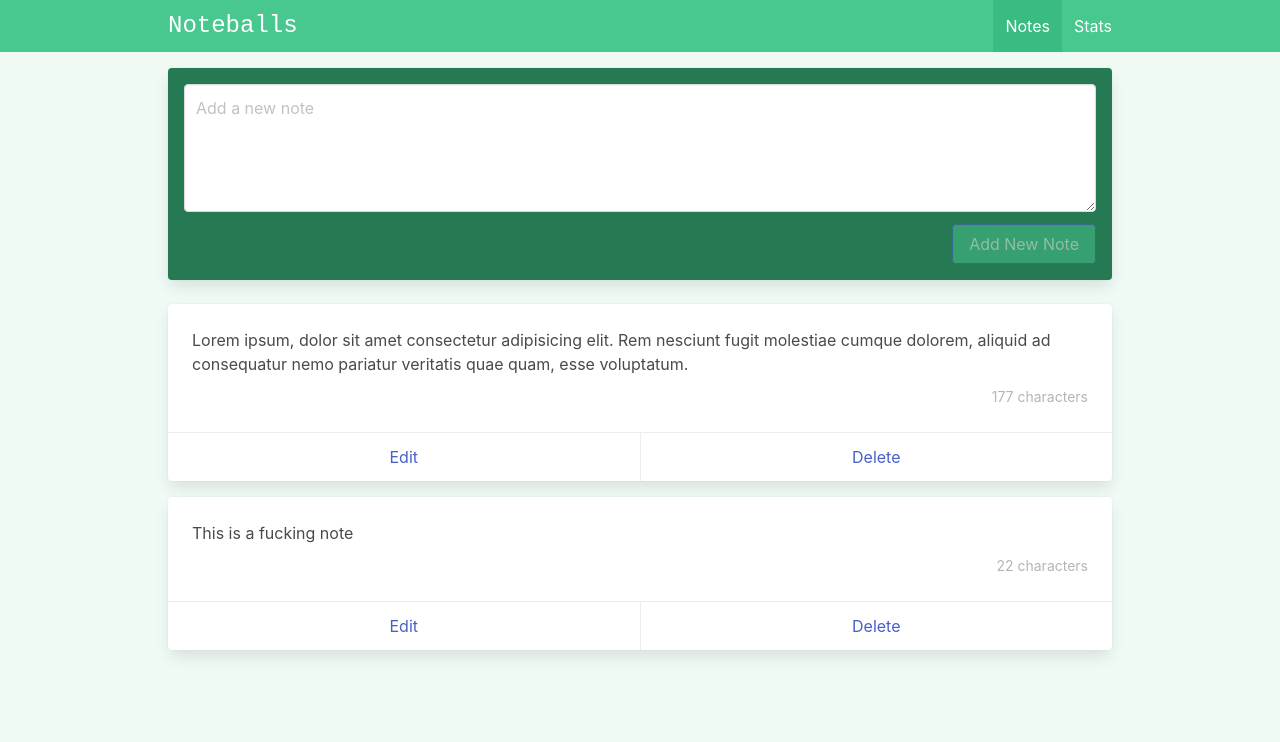
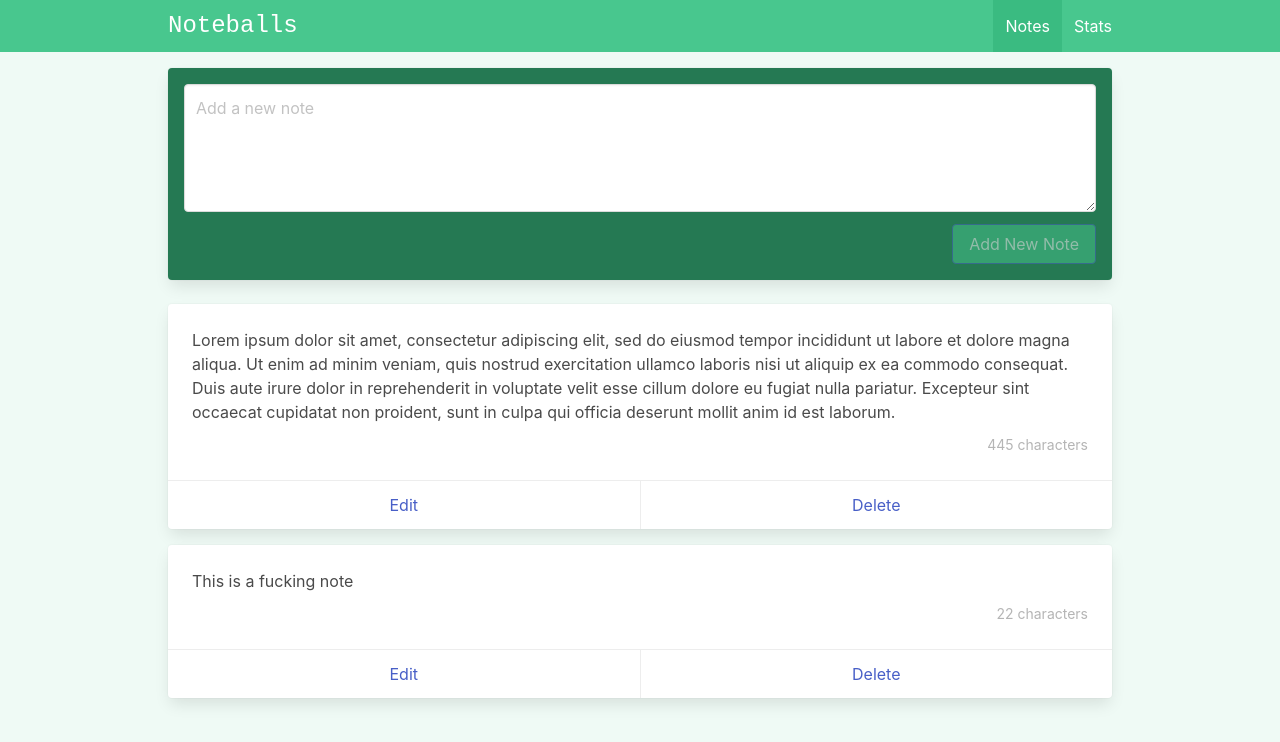
Before and after one commit to danielfoliveira/Noteballs, a Vue app: page /#/ in a window 1280 px wide. Shown: the top 742 px of the page. Built offline with nearby package versions, Linux system fonts and the light colour scheme.

Commit message:
Pinia Store
Install pinia store
Create notes store
Add notes array to state
Add and delete note actions

```diff
--- a/package.json
+++ b/package.json
@@ -11,6 +11,7 @@
   },
   "dependencies": {
     "bulma": "^0.9.4",
+    "pinia": "^2.1.7",
     "vue": "^3.3.4",
     "vue-router": "^4.2.5"
   },
--- a/src/components/Notes/Note.vue
+++ b/src/components/Notes/Note.vue
@@ -15,7 +15,7 @@
       <a
         class="card-footer-item"
         href="#"
-        @click.prevent="handleDeleteClick"
+        @click.prevent="deleteNote(note.id)"
       >
         Delete
       </a>
@@ -25,7 +25,8 @@
 
 <script setup>
 /* ====== imports ====== */
-import { computed } from 'vue';
+import { computed } from 'vue'
+import { useStoreNotes } from '@/stores/storeNotes'
 
 /* ====== props ====== */
 const props = defineProps({
@@ -35,8 +36,9 @@
   }
 })
 
-/* ====== emits ====== */
-const emit = defineEmits(['deleteClicked'])
+/* ====== store ====== */
+const storeNotes = useStoreNotes()
+const { deleteNote } = storeNotes
 
 /* ====== character length ====== */
 const characterLength = computed(() => {
@@ -45,9 +47,4 @@
   return `${length} ${description}`
 })
 
-/* ====== handle delete clicked ====== */
-const handleDeleteClick = () => {
-  emit('deleteClicked', props.note.id)
-}
-
 </script>
--- a/src/main.js
+++ b/src/main.js
@@ -1,7 +1,9 @@
 import { createApp } from 'vue'
 import App from './App.vue'
 import router from '@/router'
+import { createPinia } from 'pinia'
 
 createApp(App)
+  .use(createPinia())
   .use(router)
   .mount('#app')
--- /dev/null
+++ b/src/stores/storeNotes.js
@@ -0,0 +1,33 @@
+import { defineStore } from 'pinia'
+
+export const useStoreNotes = defineStore('storeNotes', {
+  state: () => {
+    return {
+      notes: [{
+        id: 'id1',
+        content: 'Lorem ipsum dolor sit amet, consectetur adipiscing elit, sed do eiusmod tempor incididunt ut labore et dolore magna aliqua. Ut enim ad minim veniam, quis nostrud exercitation ullamco laboris nisi ut aliquip ex ea commodo consequat. Duis aute irure dolor in reprehenderit in voluptate velit esse cillum dolore eu fugiat nulla pariatur. Excepteur sint occaecat cupidatat non proident, sunt in culpa qui officia deserunt mollit anim id est laborum.'
+      },
+      {
+        id: 'id2',
+        content: 'This is a fucking note'
+      }]
+    }
+  },
+
+  actions: {
+    addNote (newNoteContent) {
+      const currentDate = new Date().getTime(),
+            id = currentDate.toString()
+
+      const note = {
+        id,
+        content: newNoteContent
+      }
+
+      this.notes.unshift(note)
+    },
+    deleteNote (noteId) {
+      this.notes = this.notes.filter(note => note.id !== noteId)
+    }
+  }
+})
--- a/src/views/ViewNotes.vue
+++ b/src/views/ViewNotes.vue
@@ -26,7 +26,7 @@
     </div>
 
     <Note
-      v-for="note in notes"
+      v-for="note in storeNotes.notes"
       :key="note.id"
       :note="note"
       @deleteClicked="deleteNote"
@@ -40,39 +40,24 @@
 
 import { ref } from 'vue'
 import Note from '@/components/Notes/Note.vue'
+import { useStoreNotes } from '@/stores/storeNotes'
+
+/* ====== store ======*/
+const storeNotes = useStoreNotes()
 
 /* ====== notes ======*/
-
 const newNote = ref('')
 const newNoteRef = ref(null)
 
-const notes = ref([
-  {
-    id: 'id1',
-    content: 'Lorem ipsum, dolor sit amet consectetur adipisicing elit. Rem nesciunt fugit molestiae cumque dolorem, aliquid ad consequatur nemo pariatur veritatis quae quam, esse voluptatum.'
-  },
-  {
-    id: 'id2',
-    content: 'This is a fucking note'
-  }
-])
-
 /* ====== methods ====== */
 const addNote = () => {
-  const currentDate = new Date().getTime(),
-        id = currentDate.toString()
-
-  const note = {
-    id,
-    content: newNote.value
-  }
-  notes.value.unshift(note)
+  storeNotes.addNote(newNote.value)
   newNote.value = ''
   newNoteRef.value.focus()
 }
 
 const deleteNote = (idToDelete) => {
-  notes.value = notes.value.filter(note => note.id !== idToDelete)
+  storeNotes.deleteNote (idToDelete)
 }
 
 </script>
```
Also changed, not shown: 1 other file (tests, documents, lock files or other folders).
